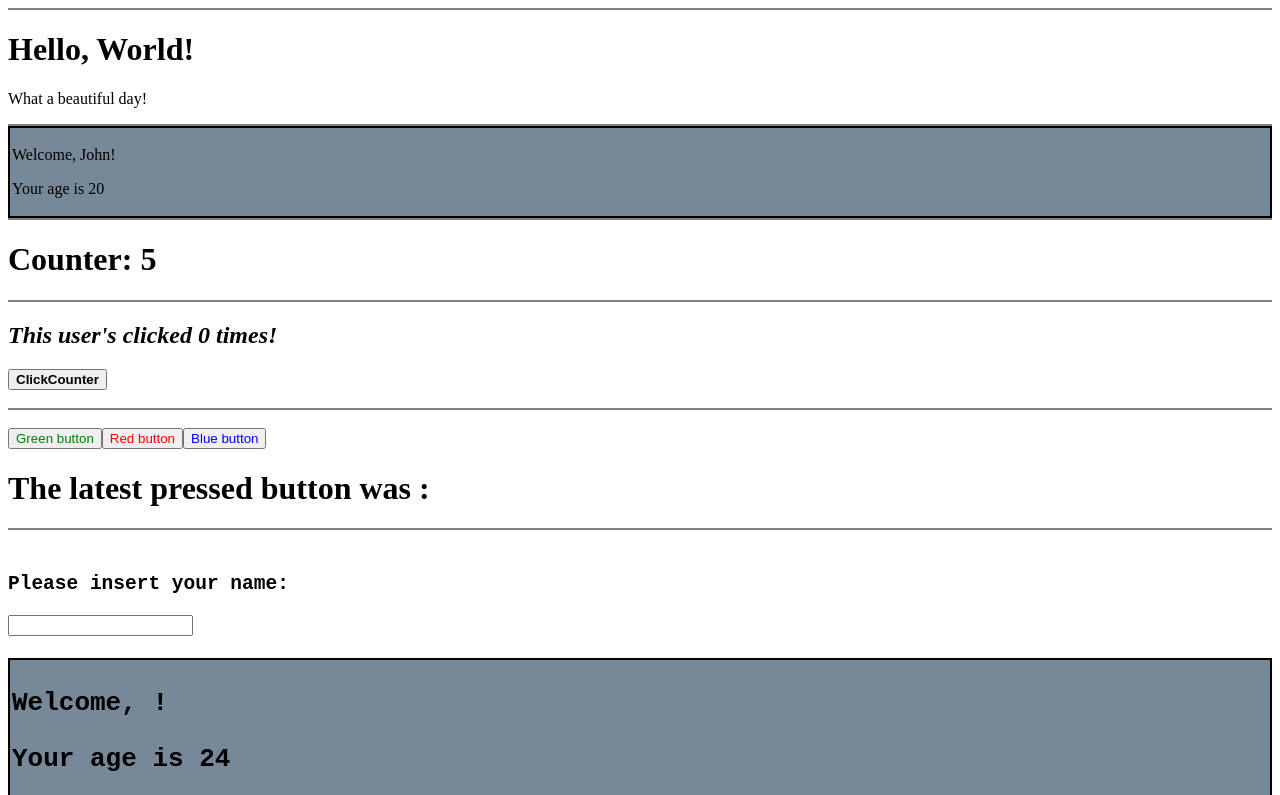
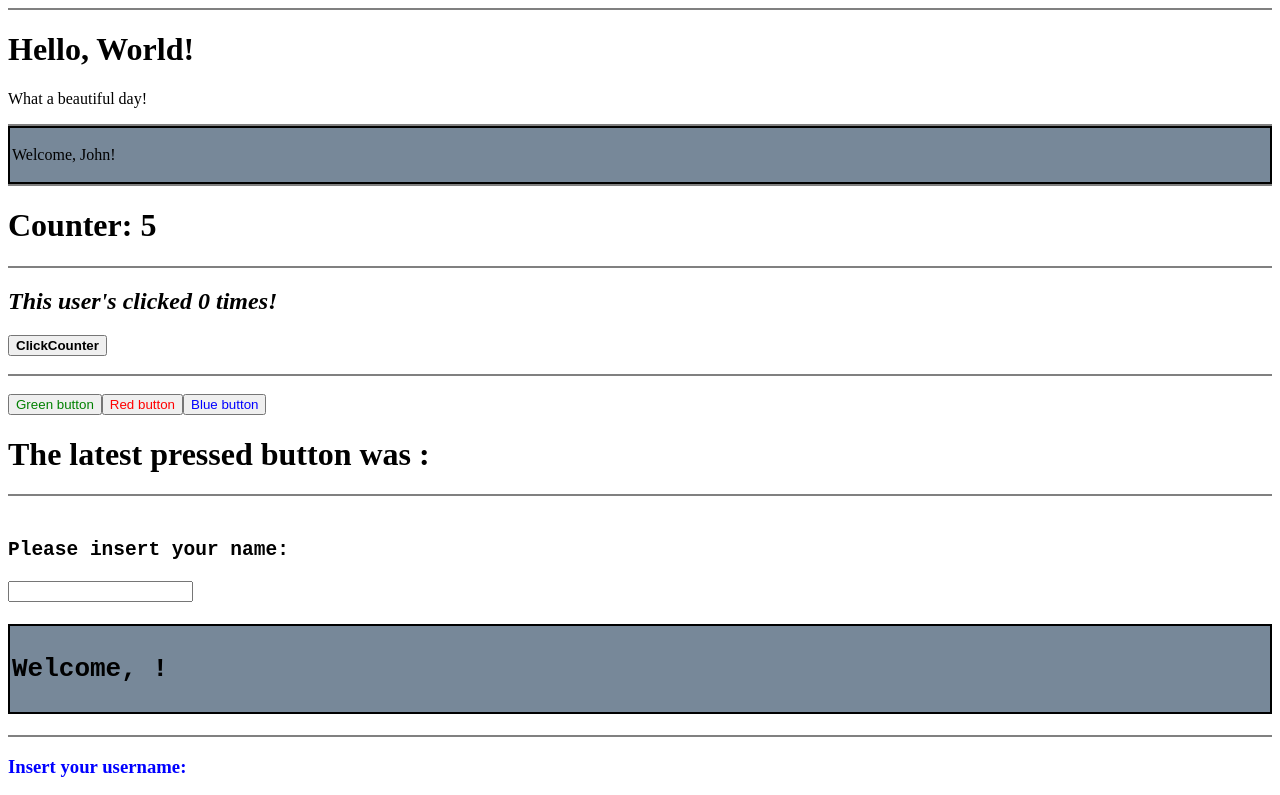
Before and after one commit to AnneclaireS/react-exercises, a React (Create React App) app in the folder my-app/: page / in a window 1280 px wide. Shown: the top 795 px of the page. Built offline with nearby package versions, Linux system fonts and the light colour scheme.

Commit message:
added function

```diff
--- a/my-app/src/Welcome.js
+++ b/my-app/src/Welcome.js
@@ -1,16 +1,14 @@
 import React from "react"
-import { Age } from "./Age"
+// import { Age } from "./Age"
 
-export class Welcome extends React.Component {
-    render() {
+export function Welcome(props) {
+
         return (
             <div className='welcome'>
-                <p>Welcome, {this.props.name}!</p>
-                <Age age= {this.props.age}/>
+                <p>Welcome, {props.name}!</p>
+                {/* <Age age= {this.props.age}/> */}
 
             </div>
         )
 
-    }
-
 }
```
